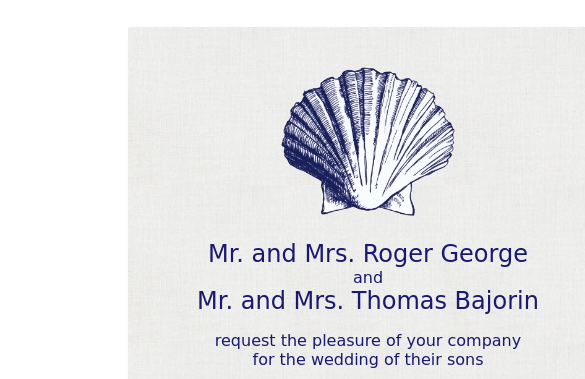
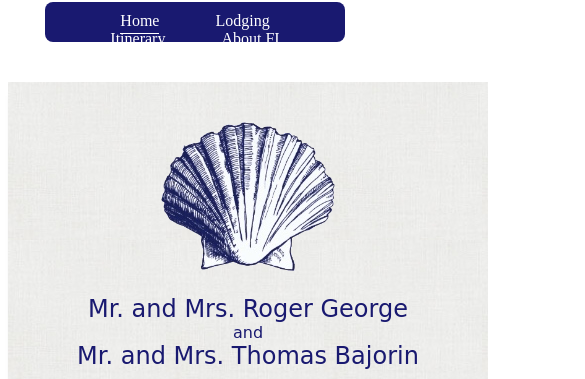
Before and after one commit to ntb001/wedding, a plain HTML site: page index.html in a window 390 px wide. Shown: the part 146-525 px from the top of the page, 585 px wide, since content can reach past the window. Drawn offline with Linux system fonts and the light colour scheme; a web font is replaced by a local one.

Commit message:
first try moblie.css on index

```diff
--- a/index.html
+++ b/index.html
@@ -2,7 +2,9 @@
 <html lang="en">
 <head>
   <meta http-equiv="Content-Type" content="text/html;charset=utf-8"/>
+  <meta name="viewport" content="width=device-width, initial-scale=1.0"/>
   <link href="style.css" rel="stylesheet" type="text/css"/>
+  <link href="mobile.css" rel="stylesheet" type="text/css" media="screen"/>
   <link href="print.css" rel="stylesheet" type="text/css" media="print"/>
   <title>Mike and Neil's Wedding</title>
 </head>
--- a/style.css
+++ b/style.css
@@ -3,7 +3,6 @@
 body {
   font-family: 'Ovo', serif;
   padding-top: 20px;
-  min-width: 720px;
 }
 h1, h2, div#header, div#card {
   color: #191970;
@@ -74,8 +73,7 @@ nav a:hover, nav strong {
 div#card {
   margin: 40px;
   padding: 40px;
-  max-width: 400px;
-  width: 80%;
+  width: 400px;
   margin-left: auto;
   margin-right: auto;
   background-image: url(cardstock.jpg);
```
